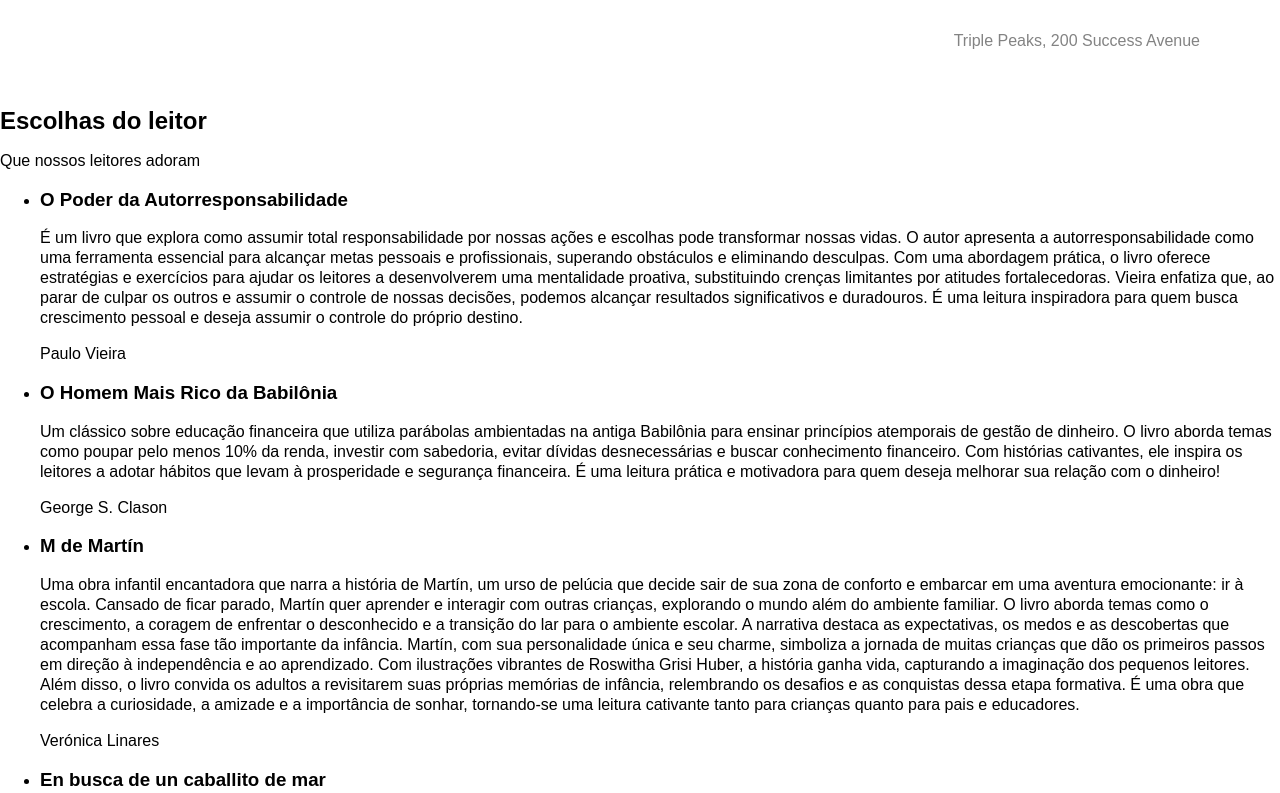
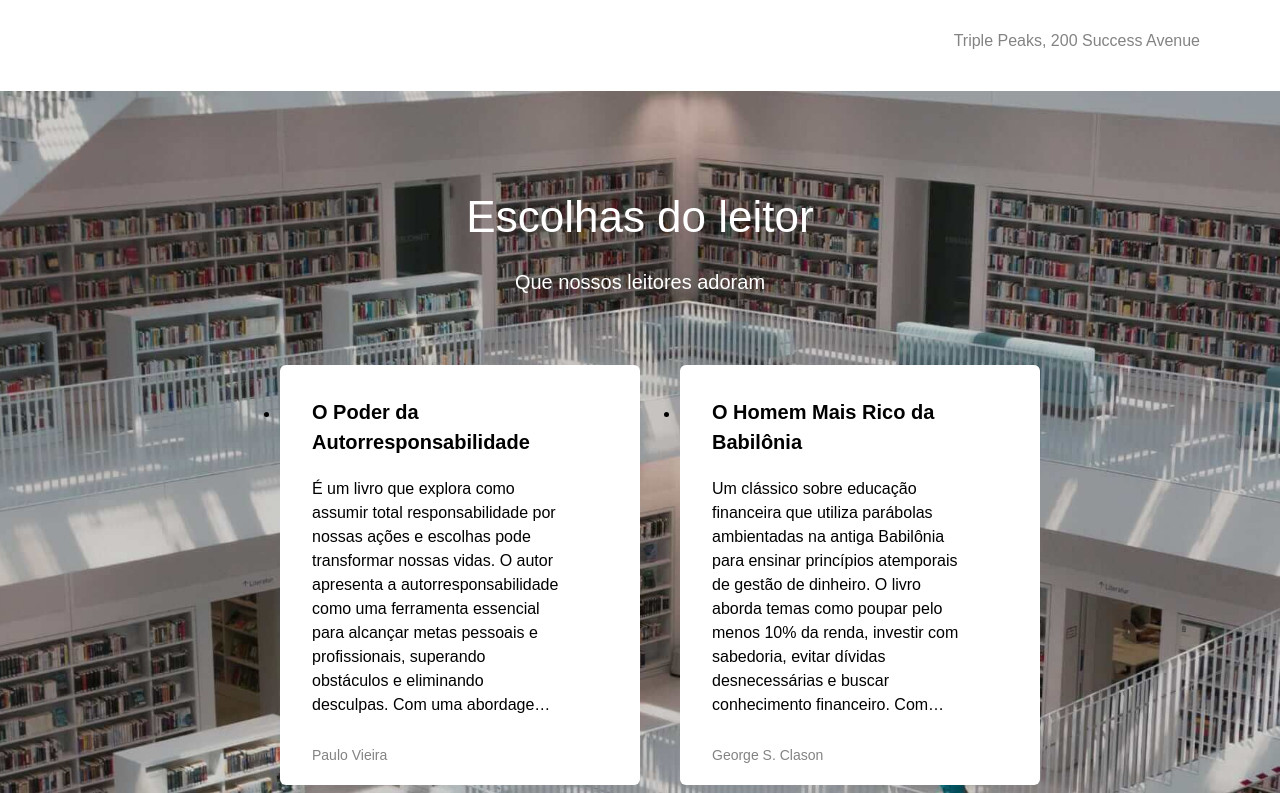
Before and after one commit to Jhoneyrrosa/projeto2Tripleteen, a plain HTML site: page index.html in a window 1280 px wide. Shown: the part 709-1502 px from the top of the page. Drawn offline with Linux system fonts and the light colour scheme.

Commit message:
Atualização e avaliação

```diff
--- a/styles/style.css
+++ b/styles/style.css
@@ -89,3 +89,80 @@
   margin: 0;
   color: #838383;
 }
+
+.staff {
+  background-image: url("../images/staff_picks_background.jpg");
+  background-size: cover;
+  background-position: center;
+  padding: 100px 0 140px;
+}
+
+.staff__title {
+  text-align: center;
+  font-size: 44px;
+  line-height: 52px;
+  font-weight: 400;
+  margin: 0 0 24px;
+  color: #ffffff;
+}
+
+.staff__subtitle {
+  text-align: center;
+  font-size: 20px;
+  line-height: 30px;
+  font-weight: 400;
+  margin: 0;
+  color: #ffffff;
+  margin-bottom: 68px;
+}
+
+.staff__cards {
+  display: flex;
+  flex-wrap: wrap;
+  justify-content: center;
+  gap: 40px;
+  box-sizing: border-box;
+  max-width: 810px;
+  margin: auto;
+}
+.card {
+  background-color: #fff;
+  border-radius: 6px;
+  padding: 32px 40px 20px 32px;
+  box-sizing: border-box;
+  width: 360px;
+  height: 420px;
+}
+
+.card__content {
+  width: 100%;
+  height: 100%;
+  display: flex;
+  flex-direction: column;
+}
+
+.card__title {
+  font-size: 20px;
+  line-height: 30px;
+  font-weight: 700;
+  margin: 0;
+}
+
+.card__text {
+  margin: 20px 0 0;
+  font-size: 16px;
+  line-height: 24px;
+  width: 250px;
+  display: -webkit-box;
+  -webkit-box-orient: vertical;
+  -webkit-line-clamp: 10;
+  overflow: hidden;
+}
+
+.card__footer {
+  margin: 0;
+  font-size: 14px;
+  line-height: 20px;
+  color: #838383;
+  margin-top: auto;
+}
```
